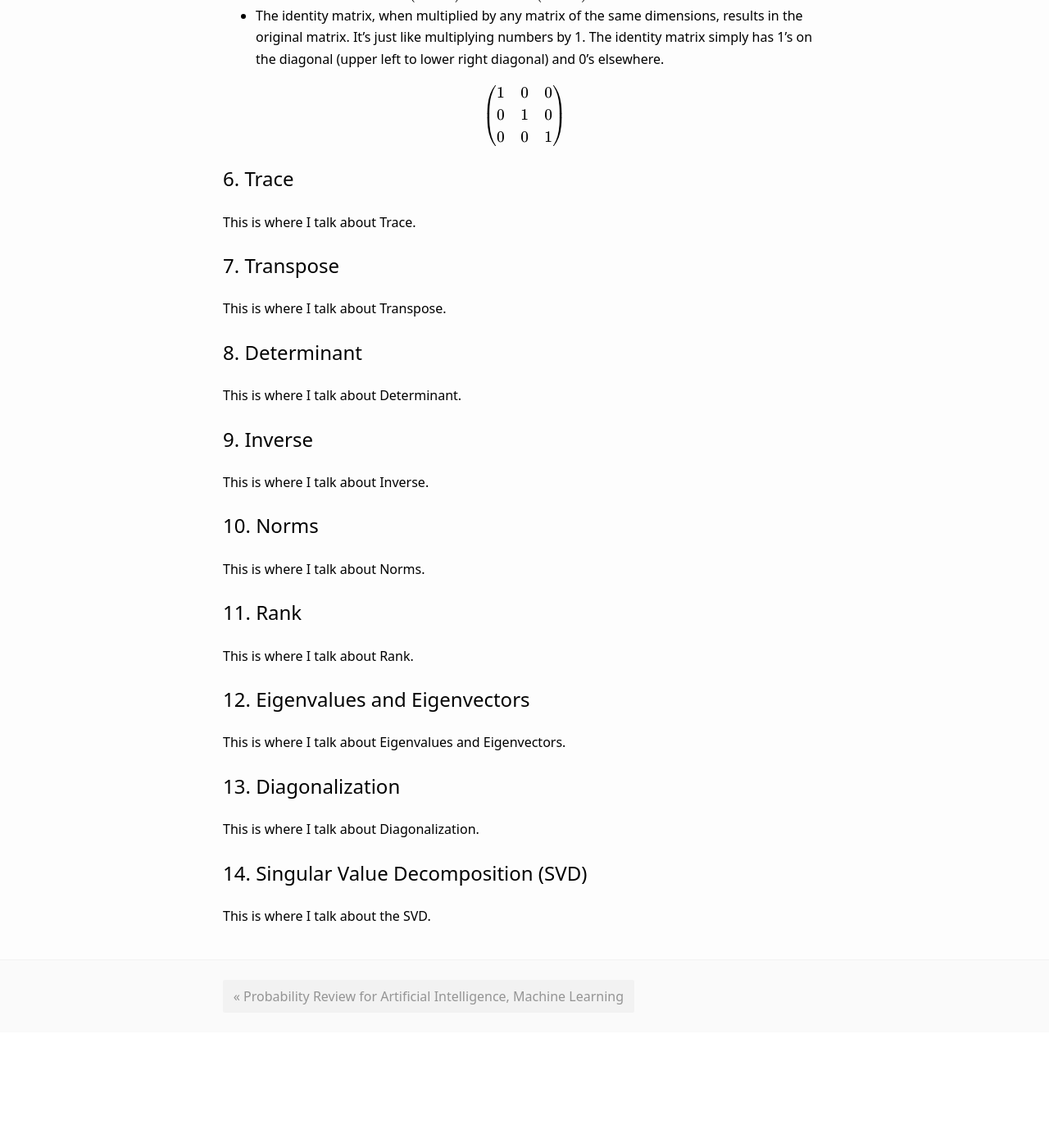
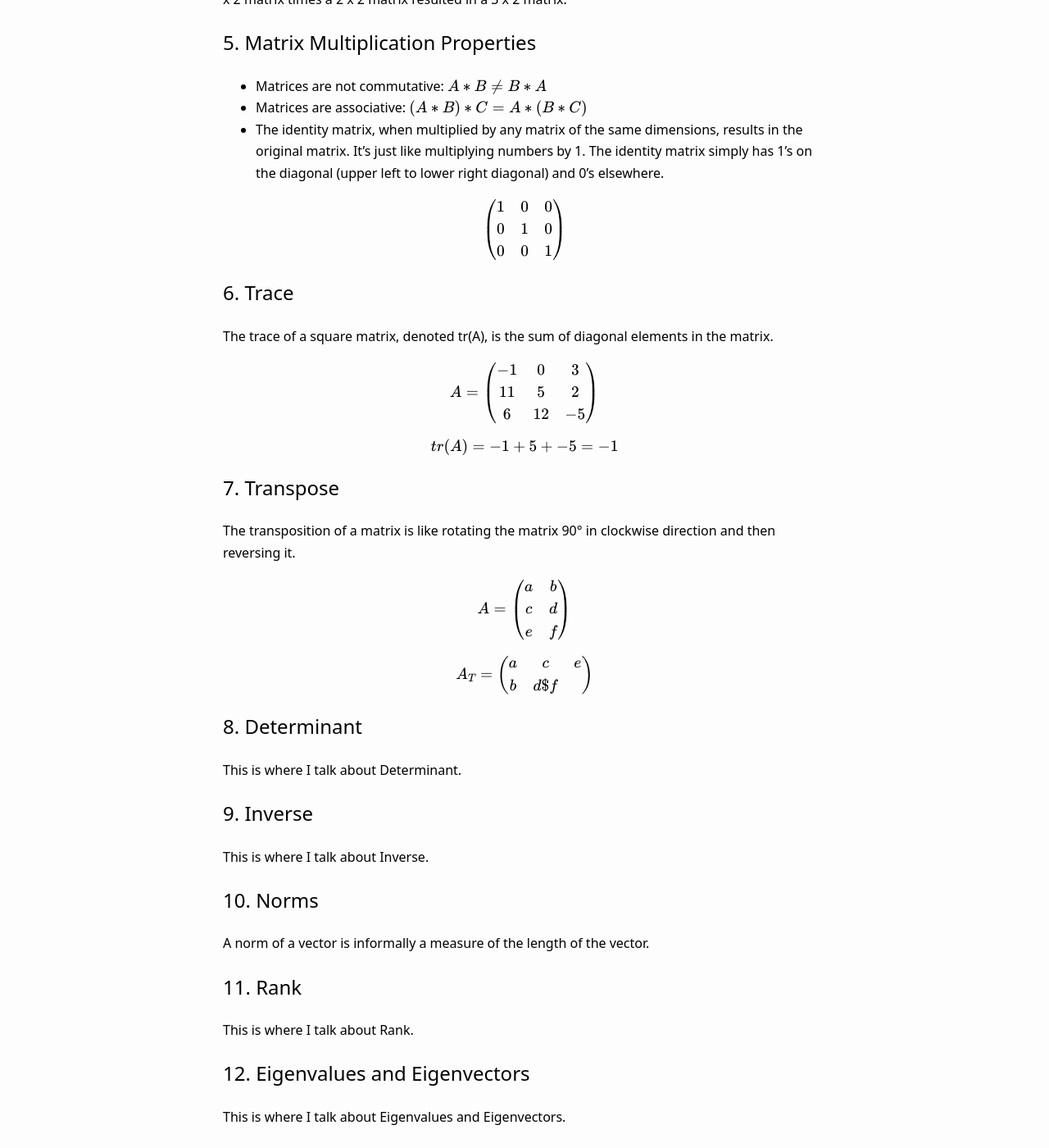
Before and after one commit to gurpreet-ai/gurpreet-ai.github.io, a Jekyll site: the page built from _posts/2018-12-31-Linear-Algebra-Review.md, in a window 1280 px wide and 1400 px high, scrolled down 3116 px. Shown: the whole window at 82% size. Built offline with Jekyll 4.4.1, drawn with Linux system fonts in a browser that asks for light colours; formulas are drawn with MathJax 3; before the commit the page ends 4375 px from its top, so only the background shows below that; some of the changed text lies outside the part shown.

Commit message:
Linear algebra post update

```diff
--- a/_posts/2018-12-31-Linear-Algebra-Review.md
+++ b/_posts/2018-12-31-Linear-Algebra-Review.md
@@ -183,10 +186,37 @@ $$
 $$
 
 ## 6. Trace
-This is where I talk about Trace.
+The trace of a square matrix, denoted tr(A), is the sum of diagonal elements in the matrix.
+
+$$
+A = \left( \begin{array}{ccc}
+-1 & 0 & 3 \\
+11 & 5 & 2 \\
+6 & 12 & -5
+\end{array} \right)
+$$
+
+$$
+tr(A) = -1 + 5 + -5 = -1
+$$
 
 ## 7. Transpose
-This is where I talk about Transpose.
+The transposition of a matrix is like rotating the matrix 90° in clockwise direction and then reversing it.
+
+$$
+A = \left( \begin{array}{ccc}
+a & b \\
+c & d \\
+e & f \\
+\end{array} \right)
+$$
+
+$$
+A_T = \left( \begin{array}{ccc}
+a & c & e \\
+b & d $ f \\
+\end{array} \right)
+$$
 
 ## 8. Determinant
 This is where I talk about Determinant.
@@ -195,7 +225,7 @@ This is where I talk about Determinant.
 This is where I talk about Inverse.
 
 ## 10. Norms
-This is where I talk about Norms.
+A norm of a vector is informally a measure of the **length** of the vector.
 
 ## 11. Rank
 This is where I talk about Rank.
@@ -208,3 +238,5 @@ This is where I talk about Diagonalization.
 
 ## 14. Singular Value Decomposition (SVD)
 This is where I talk about the SVD.
+
+## 15. Matrix Calculus
```
Also changed, not shown: other parts of _posts/2018-12-31-Linear-Algebra-Review.md (+5 -2 lines), _posts/2018-12-31-Probability-Review.md (+1 -1 lines).
